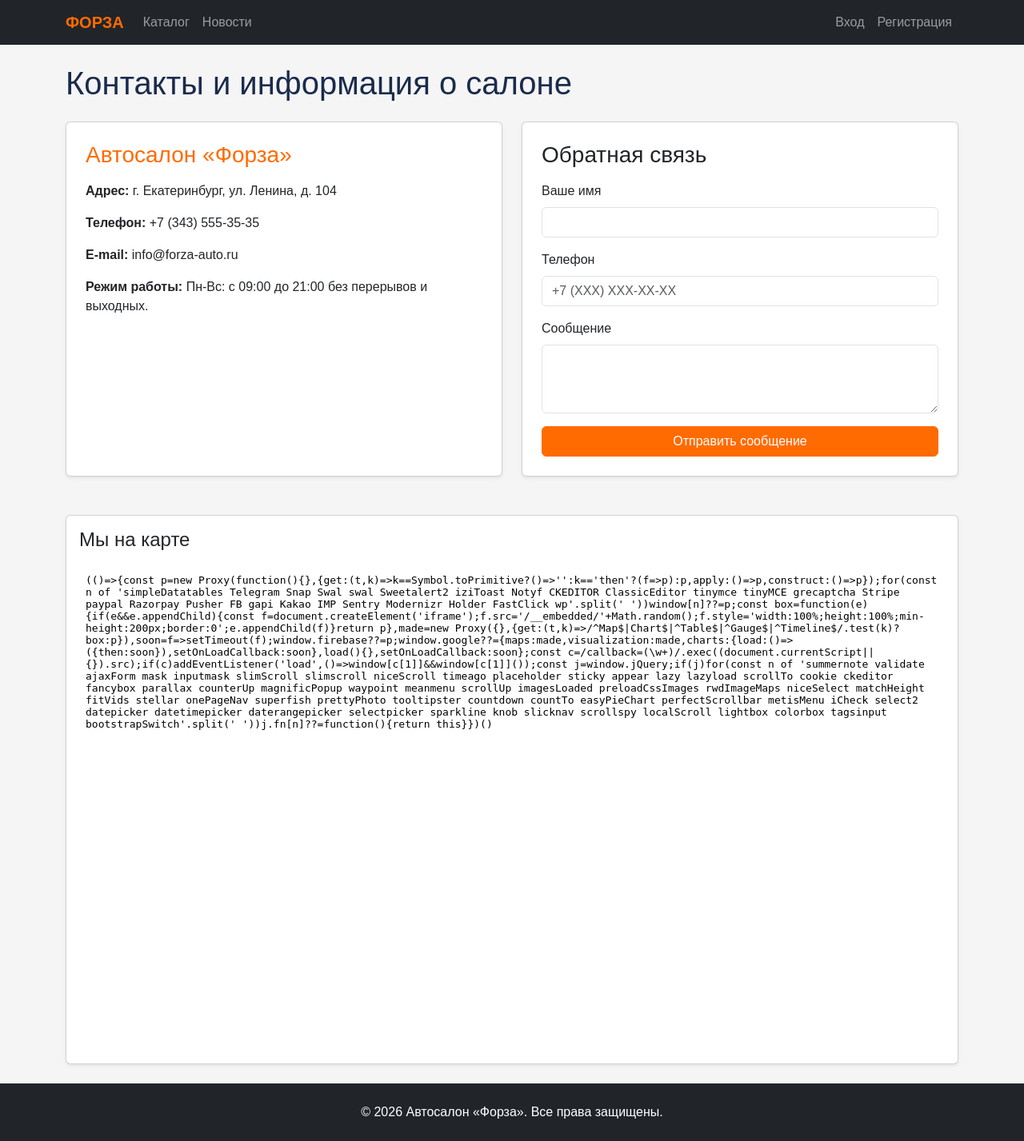
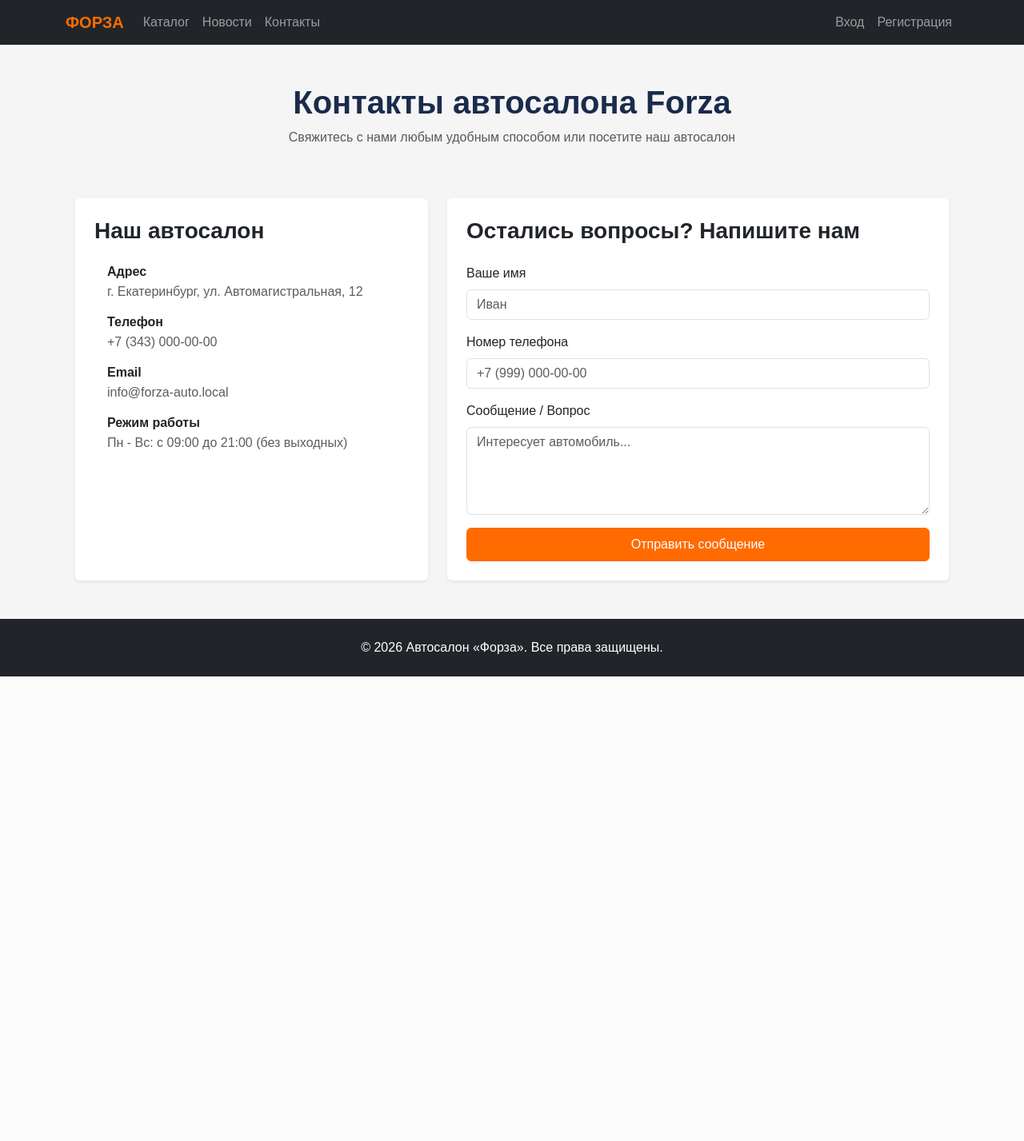
Before and after one commit to scrltte/forza-auto, a PHP site: page /contacts in a window 1280 px wide. Shown: the whole page at 80% size. After the commit the page ends 846 px from the top, so only its background shows below. Run offline with PHP 8.4, Linux system fonts and the light colour scheme; some libraries are stand-ins or nearby versions.

Commit message:
hz last changes mb

```diff
--- a/views/admin/dashboard.php
+++ b/views/admin/dashboard.php
@@ -103,6 +103,7 @@
                         <td>
                             <form action="/admin/cars/delete" method="POST" onsubmit="return confirm('Удалить этот автомобиль?');">
                                 <input type="hidden" name="car_id" value="<?= $c['id'] ?>">
+                                <a href="/admin/cars/edit?id=<?= $c['id'] ?>" class="btn btn-sm btn-warning me-1">Изменить</a>
                                 <button type="submit" class="btn btn-danger btn-sm">Удалить</button>
                             </form>
                         </td>
--- a/views/auth/login.php
+++ b/views/auth/login.php
@@ -2,9 +2,6 @@
 <div class="row justify-content-center">
     <div class="col-md-5">
         <h2 class="mb-4">Авторизация</h2>
-        <?php if (!empty($_SESSION['error'])): ?>
-            <div class="alert alert-danger"><?= $_SESSION['error']; unset($_SESSION['error']); ?></div>
-        <?php endif; ?>
         <form action="/login" method="POST">
             <div class="mb-3">
                 <label class="form-label">E-mail</label>
--- a/views/contacts.php
+++ b/views/contacts.php
@@ -1,46 +1,79 @@
 <?php require_once __DIR__ . '/layouts/header.php'; ?>
 
-<h1 class="mb-4">Контакты и информация о салоне</h1>
-
+<div class="container my-5">
     <div class="row mb-5">
-    <div class="col-md-6">
-        <div class="card p-4 shadow-sm h-100">
-            <h3 class="text-orange mb-3">Автосалон «Форза»</h3>
-            <p><strong>Адрес:</strong> г. Екатеринбург, ул. Ленина, д. 104</p>
-            <p><strong>Телефон:</strong> +7 (343) 555-35-35</p>
-            <p><strong>E-mail:</strong> info@forza-auto.ru</p>
-            <p><strong>Режим работы:</strong> Пн-Вс: с 09:00 до 21:00 без перерывов и выходных.</p>
+        <div class="col-12 text-center">
+            <h1 class="fw-bold">Контакты автосалона Forza</h1>
+            <p class="text-muted">Свяжитесь с нами любым удобным способом или посетите наш автосалон</p>
         </div>
     </div>
-    <div class="col-md-6">
-        <div class="card p-4 shadow-sm h-100">
-            <h3 class="mb-3">Обратная связь</h3>
+
+    <div class="row g-4">
+        <!-- Блок с контактной информацией -->
+        <div class="col-md-5">
+            <div class="card border-0 shadow-sm h-100 p-4">
+                <h3 class="card-title fw-bold mb-4">Наш автосалон</h3>
+
+                <div class="mb-3 d-flex align-items-start">
+                    <i class="bi bi-geo-alt-fill text-primary fs-4 me-3"></i>
+                    <div>
+                        <h6 class="fw-bold mb-1">Адрес</h6>
+                        <p class="text-muted mb-0">г. Екатеринбург, ул. Автомагистральная, 12</p>
+                    </div>
+                </div>
+
+                <div class="mb-3 d-flex align-items-start">
+                    <i class="bi bi-telephone-fill text-primary fs-4 me-3"></i>
+                    <div>
+                        <h6 class="fw-bold mb-1">Телефон</h6>
+                        <p class="text-muted mb-0"><a href="tel:+73430000000" class="text-decoration-none text-muted">+7 (343) 000-00-00</a></p>
+                    </div>
+                </div>
+
+                <div class="mb-3 d-flex align-items-start">
+                    <i class="bi bi-envelope-fill text-primary fs-4 me-3"></i>
+                    <div>
+                        <h6 class="fw-bold mb-1">Email</h6>
+                        <p class="text-muted mb-0"><a href="mailto:info@forza-auto.local" class="text-decoration-none text-muted">info@forza-auto.local</a></p>
+                    </div>
+                </div>
+
+                <div class="mb-4 d-flex align-items-start">
+                    <i class="bi bi-clock-fill text-primary fs-4 me-3"></i>
+                    <div>
+                        <h6 class="fw-bold mb-1">Режим работы</h6>
+                        <p class="text-muted mb-0">Пн - Вс: с 09:00 до 21:00 (без выходных)</p>
+                    </div>
+                </div>
+            </div>
+        </div>
+
+        <!-- Блок с формой обратной связи -->
+        <div class="col-md-7">
+            <div class="card border-0 shadow-sm p-4">
+                <h3 class="card-title fw-bold mb-4">Остались вопросы? Напишите нам</h3>
+
                 <form action="/requests/store" method="POST">
-                <input type="hidden" name="type" value="consultation">
                     <div class="mb-3">
                         <label class="form-label">Ваше имя</label>
-                    <input type="text" name="name" class="form-control" required value="<?= htmlspecialchars($_SESSION['user']['name'] ?? '') ?>">
+                        <input type="text" name="name" class="form-control" placeholder="Иван" required>
                     </div>
+
                     <div class="mb-3">
-                    <label class="form-label">Телефон</label>
-                    <input type="text" name="phone" class="form-control" required placeholder="+7 (XXX) XXX-XX-XX">
+                        <label class="form-label">Номер телефона</label>
+                        <input type="tel" name="phone" class="form-control" placeholder="+7 (999) 000-00-00" required>
                     </div>
+
                     <div class="mb-3">
-                    <label class="form-label">Сообщение</label>
-                    <textarea name="comment" class="form-control" rows="3" required></textarea>
+                        <label class="form-label">Сообщение / Вопрос</label>
+                        <textarea name="message" class="form-control" rows="4" placeholder="Интересует автомобиль..."></textarea>
                     </div>
-                <button type="submit" class="btn btn-primary w-100">Отправить сообщение</button>
+
+                    <button type="submit" class="btn btn-primary w-100 py-2">Отправить сообщение</button>
                 </form>
             </div>
         </div>
     </div>
-
-<!-- Блок с картой (заглушка iframe) -->
-<div class="card shadow-sm p-3">
-    <h4 class="mb-3">Мы на карте</h4>
-    <div class="ratio ratio-16x9">
-        <iframe src="https://www.google.com/maps/embed?pb=!1m18!1m12!1m3!1d2195.4!2d60.6!3d56.8!2m3!1f0!2f0!3f0!3m2!1i1024!2i768!4f13.1!3m3!1m2!1s0x0%3A0x0!2zNTbCsDQ4JzAwLjAiTiA2MMKwMzYnMDAuMCJF!5e0!3m2!1sru!2sru!4v1600000000000" style="border:0;" allowfullscreen="" loading="lazy"></iframe>
-    </div>
 </div>
 
 <?php require_once __DIR__ . '/layouts/footer.php'; ?>
--- a/views/layouts/header.php
+++ b/views/layouts/header.php
@@ -18,6 +18,7 @@
             <ul class="navbar-nav me-auto">
                 <li class="nav-item"><a class="nav-link" href="/cars">Каталог</a></li>
                 <li class="nav-item"><a class="nav-link" href="/news">Новости</a></li>
+                <li class="nav-item"><a class="nav-link" href="/contacts">Контакты</a></li>
             </ul>
             <ul class="navbar-nav ms-auto">
                 <?php if (isset($_SESSION['user'])): ?>
```
Also changed, not shown: public/index.php (+20 -7 lines), src/Controllers/AdminController.php (+21 -0 lines), src/Controllers/AuthController.php (+32 -8 lines), src/Models/Car.php (+26 -5 lines), src/Models/User.php (+18 -6 lines), views/auth/register.php (+17 -2 lines), views/cars/edit.php (added, +65 -0 lines), views/cars/index.php (+8 -4 lines), public/images/car_6af966334fbdb.webp (added), 1 other file. Lines whose indentation alone changed are shown as unchanged.
